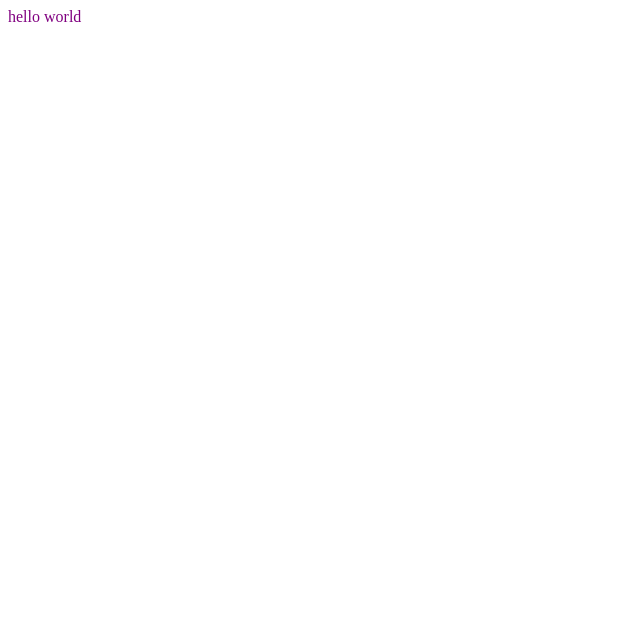
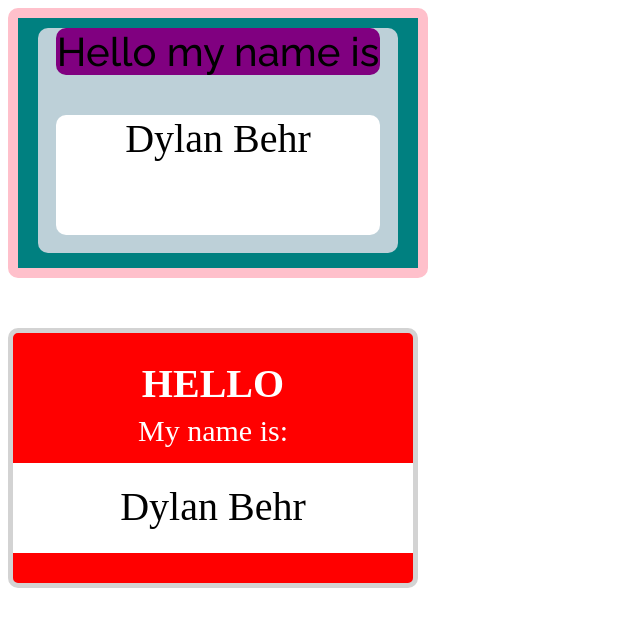
Before and after one commit to dylanibehr/LAB-02a-name-tag, a plain HTML site: page index.html in a window 1280 px wide. Shown: the whole page, without its empty margins (0-640 px from the left). Drawn offline with Linux system fonts and the light colour scheme.

Commit message:
Nametage layout with html and css

```diff
--- a/index.html
+++ b/index.html
@@ -4,16 +4,45 @@
     <meta charset="UTF-8">
     <meta http-equiv="X-UA-Compatible" content="IE=edge">
     <meta name="viewport" content="width=device-width, initial-scale=1.0">
-    <title>Document</title>
+    <title>The World</title>
+    <link rel="stylesheet" href="styles.css">
+    <link rel="preconnect" href="https://fonts.googleapis.com">
+    <link rel="preconnect" href="https://fonts.gstatic.com" crossorigin>
+    <link href="https://fonts.googleapis.com/css2?family=Raleway:wght@500&display=swap" rel="stylesheet">
+    <link rel="preconnect" href="https://fonts.googleapis.com">
+    <link rel="preconnect" href="https://fonts.gstatic.com" crossorigin>
+    <link href="https://fonts.googleapis.com/css2?family=Indie+Flower&display=swap" rel="stylesheet">
+
 </head>
-<link rel="stylesheet" href="styles.css">
 
 
 
 <body>
 
-    hello world
+<div class="box">
 
+    <div class="box-two">
+
+        <p class="nametag">Hello my name is</p>
+
+        <p class="name">Dylan Behr</p>
+
+    </div>
+
+</div>
+
+<div class="box-three">
+
+    <div class="box-four">
+
+        <h1 class="hello">HELLO</h1>
+        <p class="mynameis">My name is:</p>
+
+        <p class="name-two">Dylan Behr</p>
+
+    </div>
+
+</div>
 
 
 
--- a/styles.css
+++ b/styles.css
@@ -1 +1,93 @@
-body {color: purple}
+
+.box {
+
+    background-color: teal;
+    /* margin: 100px 200px; */
+    height: 250px;
+    width: 400px;
+    border-radius: 10px;
+    border: 10px pink solid;
+
+}
+
+
+.box-two {
+
+    background-color: rgb(189, 208, 216);
+    height: 90%;
+    width: 360px;
+    border-radius: 10px;
+    margin-left: 20px;
+
+}
+
+
+.nametag {
+
+    background-color: purple;
+    width: 90%;
+    margin-left: 5%;
+    text-align: center;
+    border-radius: 10px;
+    font-size: 40px;
+    font-family: Raleway;
+    font-weight: 500;
+    margin-top: 10px;
+
+}
+
+.name {
+
+    background-color: rgb(255, 255, 255);
+    height: 120px;
+    width: 90%;
+    border-radius: 10px;
+    margin-left: 5%;
+    color: black;
+    text-align: center;
+    font-size: 40px;
+    margin-top: 40px;
+
+}
+
+
+
+
+.box-three {
+
+    margin-top: 50px;
+    background-color: red;
+    height: 250px;
+    width: 400px;
+    border: 5px lightgray solid;
+    border-radius: 10px;
+
+
+}
+
+.hello {
+
+    text-align: center;
+    font-size: 40px;
+    color: white;
+
+}
+
+.mynameis {
+
+    text-align: center;
+    font-size: 30px;
+    color: white;
+    margin-top: -20px;
+}
+
+.name-two {
+
+    text-align: center;
+    color: black;
+    background-color: white;
+    height: 70px;
+    padding-top: 20px;
+    font-size: 40px;
+    margin-top: -15px;
+}
```
